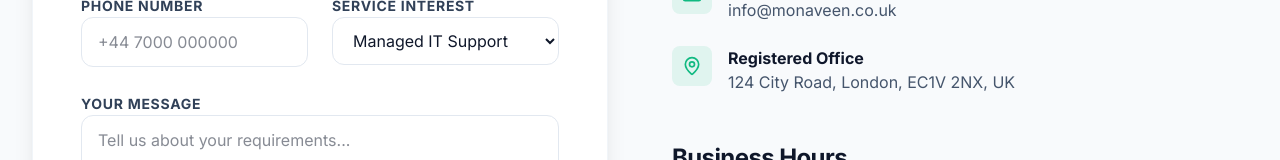
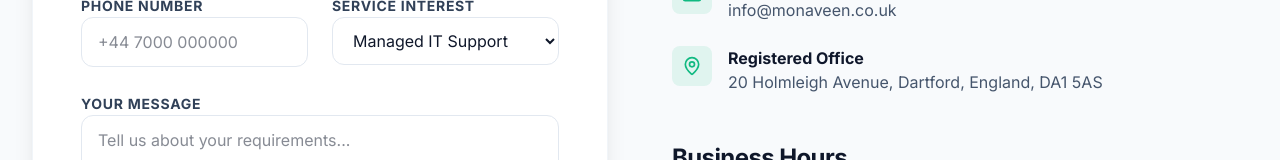
Before and after one commit to consultancy-outfit/100IT-SALESITES-001, a React (Vite) app: page /contact in a window 1280 px wide. Shown: the part 479-639 px from the top of the page. Built offline with nearby package versions, Linux system fonts and the light colour scheme.

Commit message:
Update Contact.tsx

```diff
--- a/src/pages/Contact.tsx
+++ b/src/pages/Contact.tsx
@@ -148,7 +148,7 @@ export default function Contact() {
                     </div>
                     <div>
                       <div className="font-bold text-slate-900">Registered Office</div>
-                      <div className="text-slate-600">124 City Road, London, EC1V 2NX, UK</div>
+                      <div className="text-slate-600">20 Holmleigh Avenue, Dartford, England, DA1 5AS</div>
                     </div>
                   </div>
                 </div>
```
